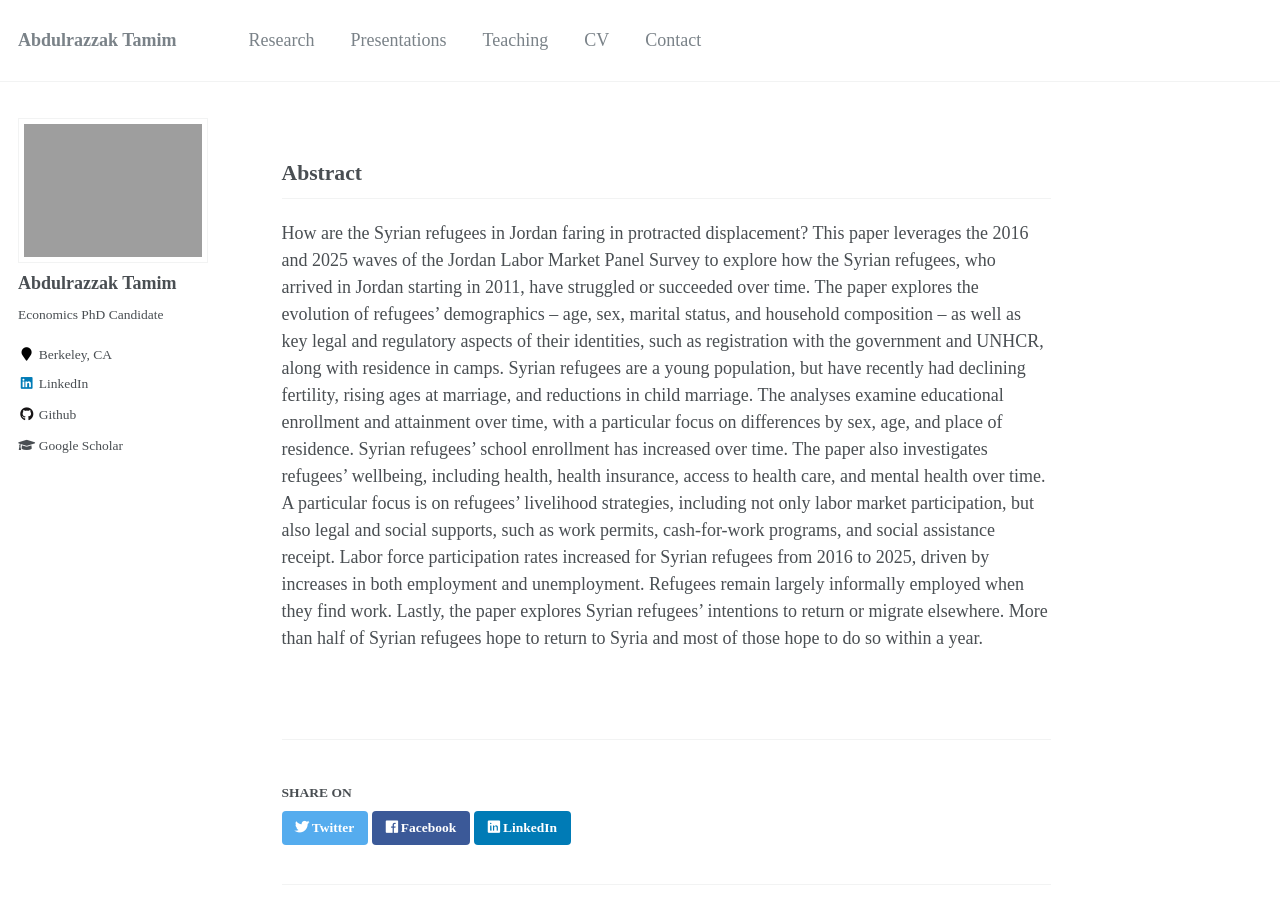
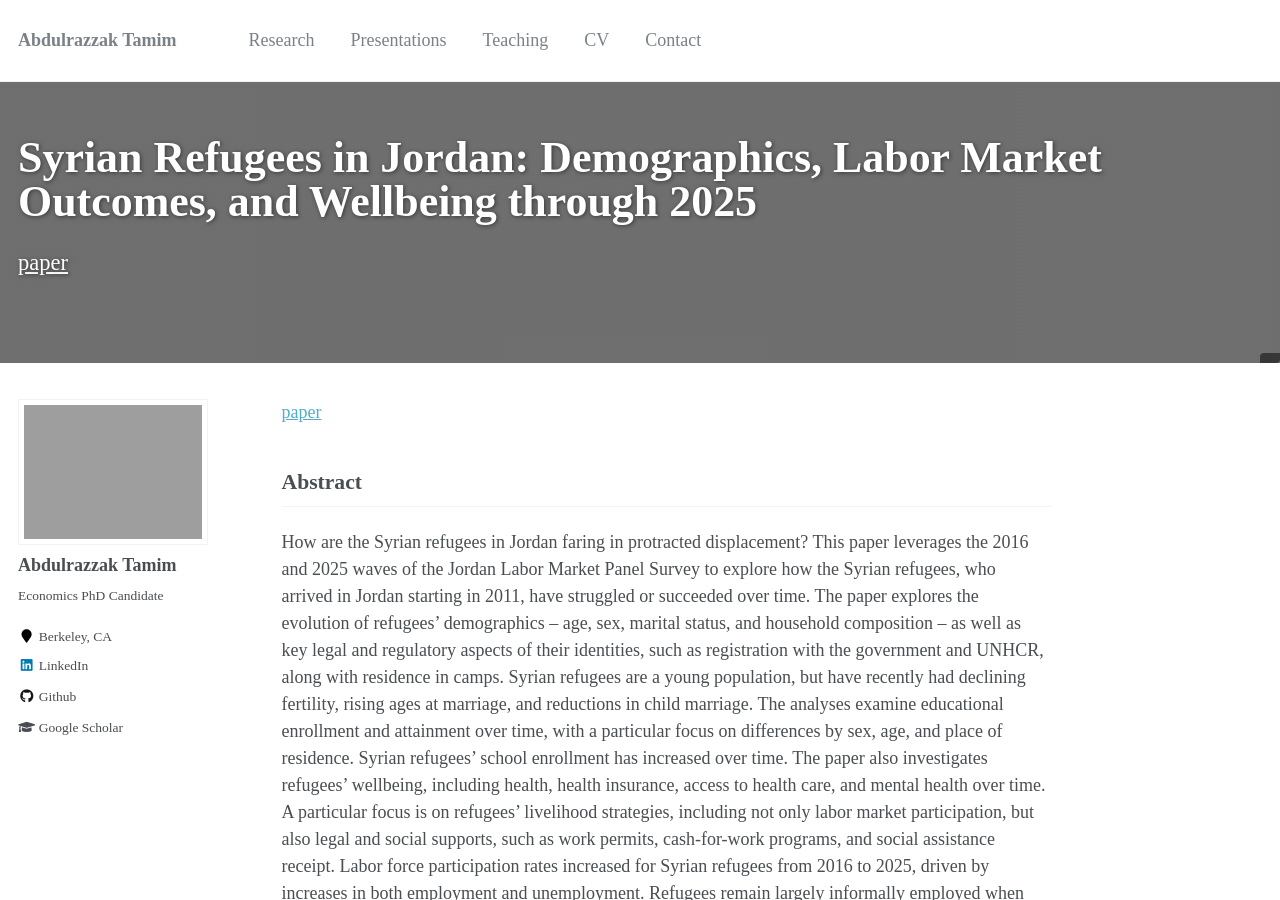
Before and after one commit to AbdulrazzakTamim/abdulrazzaktamim.github.io, a Jekyll site: the page built from _publications/erf.md, in a window 1280 px wide and 900 px high. Built offline with Jekyll 4.4.1, drawn with Linux system fonts in a browser that asks for light colours; comment, search, counter and statistics services are not loaded.

Commit message:
Fix publication date format and update paper link
Updated the publication date format and adjusted the paper link placement.

```diff
--- a/_publications/erf.md
+++ b/_publications/erf.md
@@ -11,9 +11,9 @@
   overlay_filter: 0.3
   caption: ""
 co_authors: '[Caroline Krafft](https://carolinekrafft.com/)'
-[[paper](https://erf.org.eg/publications/syrian-refugees-in-jordan-demographics-labor-market-outcomes-and-wellbeing-through-2025/)]
+---
 
----
+[paper](https://erf.org.eg/publications/syrian-refugees-in-jordan-demographics-labor-market-outcomes-and-wellbeing-through-2025/)
 
 ## Abstract
 
```
Also changed, not shown: other parts of _publications/erf.md (+1 -1 lines).
